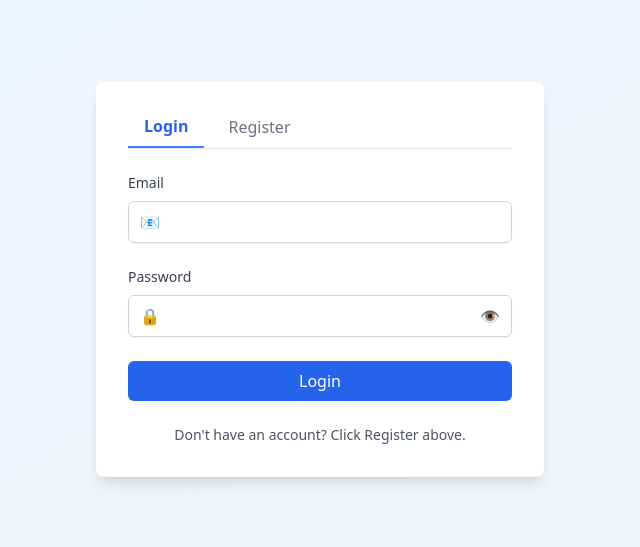
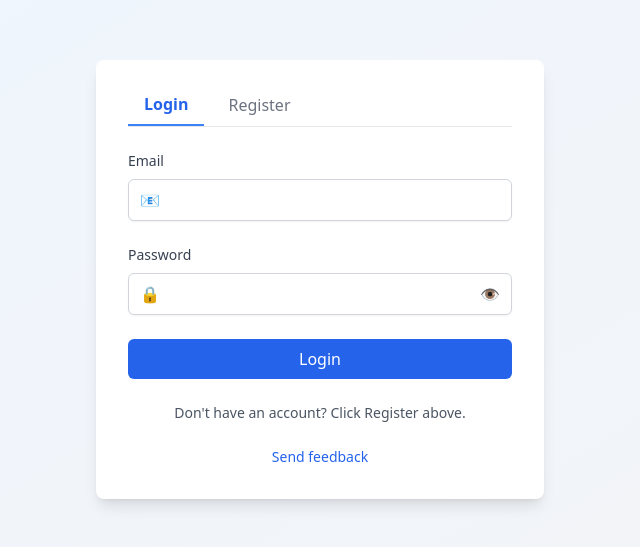
Before and after one commit to vitalii-honchar/ai-business-founder, a Next.js app: page /login in a window 1280 px wide. Shown: the part 121-668 px from the top of the page, without its empty margins (320-960 px from the left). Built offline with nearby package versions, Linux system fonts and the light colour scheme; no server answers.

Commit message:
Added send feedback links

```diff
--- a/app/application/layout.js
+++ b/app/application/layout.js
@@ -7,8 +7,7 @@ export default function AppLayout({ children }) {
         <div className="min-h-screen flex flex-col bg-gray-100 text-gray-900">
             <header className="bg-white shadow">
                 <div className="w-full p-4 flex justify-between items-center">
-                    {/* Left section */}
-                    <div className="flex items-center gap-4">
+                    <div className="flex items-center gap-4 flex-grow sm:flex-grow-0">
                         <Link href="/" className="text-xl sm:text-2xl font-bold flex items-center gap-2">
                             <Image
                                 src="/favicon.ico"
@@ -27,8 +26,6 @@ export default function AppLayout({ children }) {
                         </nav>
                     </div>
 
-                    {/* Center section */}
-                    <div className="hidden sm:block">
                     <Link
                         href="https://forms.gle/8ENaz7dhUGqUSN688"
                         target="_blank"
@@ -36,14 +33,15 @@ export default function AppLayout({ children }) {
                         className="bg-blue-500 hover:bg-blue-600 text-white px-4 py-2 rounded-lg flex items-center gap-2 transition-colors"
                     >
                         <span className="text-xl">💬</span>
-                            Send Feedback
+                        <span className="inline">Send Feedback</span>
+                    </Link>
+
+                    {/* Feedback button - visible on both mobile and desktop */}
+                    <div className="ml-2 flex items-center gap-4">
+                        <Link href="/logout" className="flex text-gray-600 hover:text-gray-900 items-center gap-2">
+                            <HiLogout className="w-5 h-5" />
                         </Link>
                     </div>
-
-                    {/* Right section */}
-                    <Link href="/logout" className="text-gray-600 hover:text-gray-900 flex items-center gap-2">
-                        <HiLogout className="w-5 h-5" />
-                    </Link>
                 </div>
             </header>
             <main className="flex-grow w-full px-2 sm:px-4 py-4">
--- a/app/login/page.jsx
+++ b/app/login/page.jsx
@@ -1,6 +1,7 @@
 'use client';
 import { login, signup } from "./actions";
 import { useState, use } from "react";
+import Link from 'next/link';
 
 const LoginPage = ({ searchParams }) => {
   const params = use(searchParams);
@@ -99,6 +100,16 @@ const LoginPage = ({ searchParams }) => {
             "Already have an account? Click Login above."
           )}
         </p>
+
+        <div className="text-center text-sm">
+          <Link
+            href="https://forms.gle/8ENaz7dhUGqUSN688"
+            target="_blank"
+            className="text-blue-600 hover:text-blue-800 transition-colors"
+          >
+            Send feedback
+          </Link>
+        </div>
       </div>
     </div>
   );
```
Lines whose indentation alone changed are shown as unchanged.
